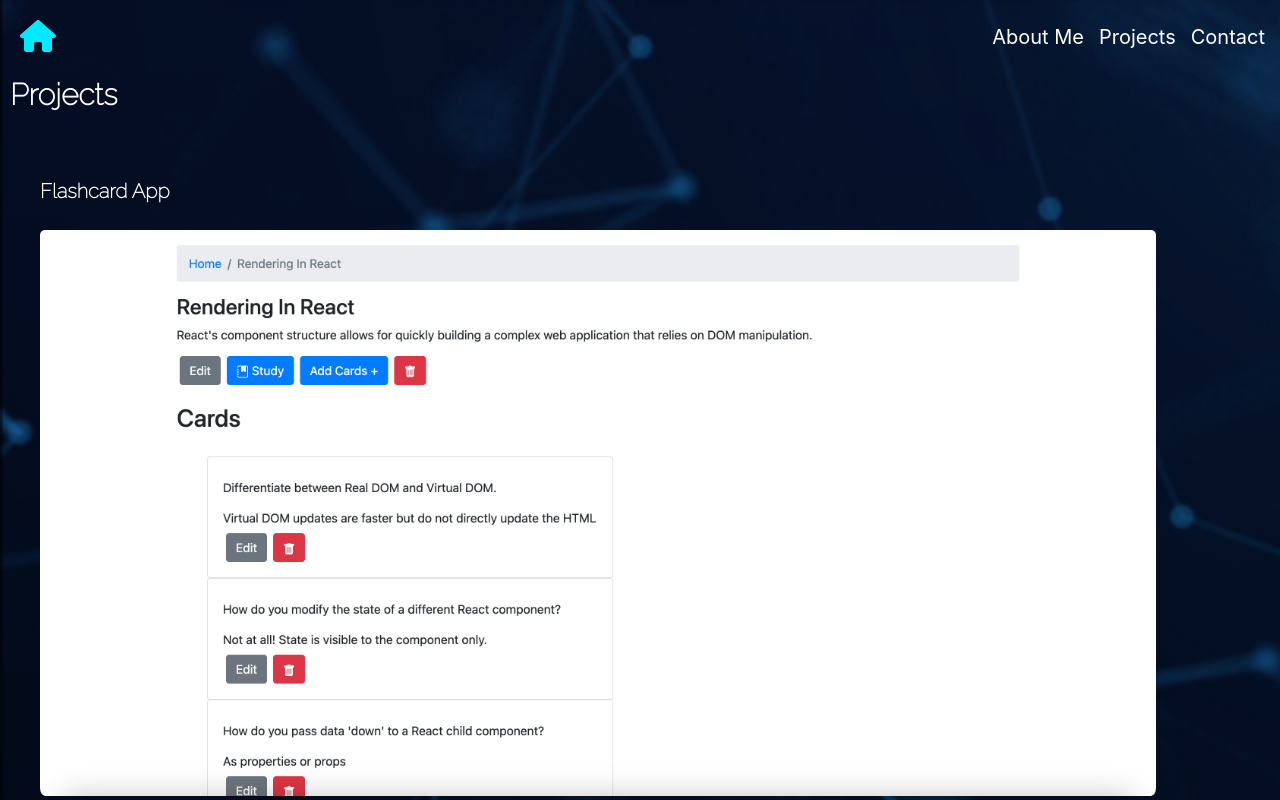
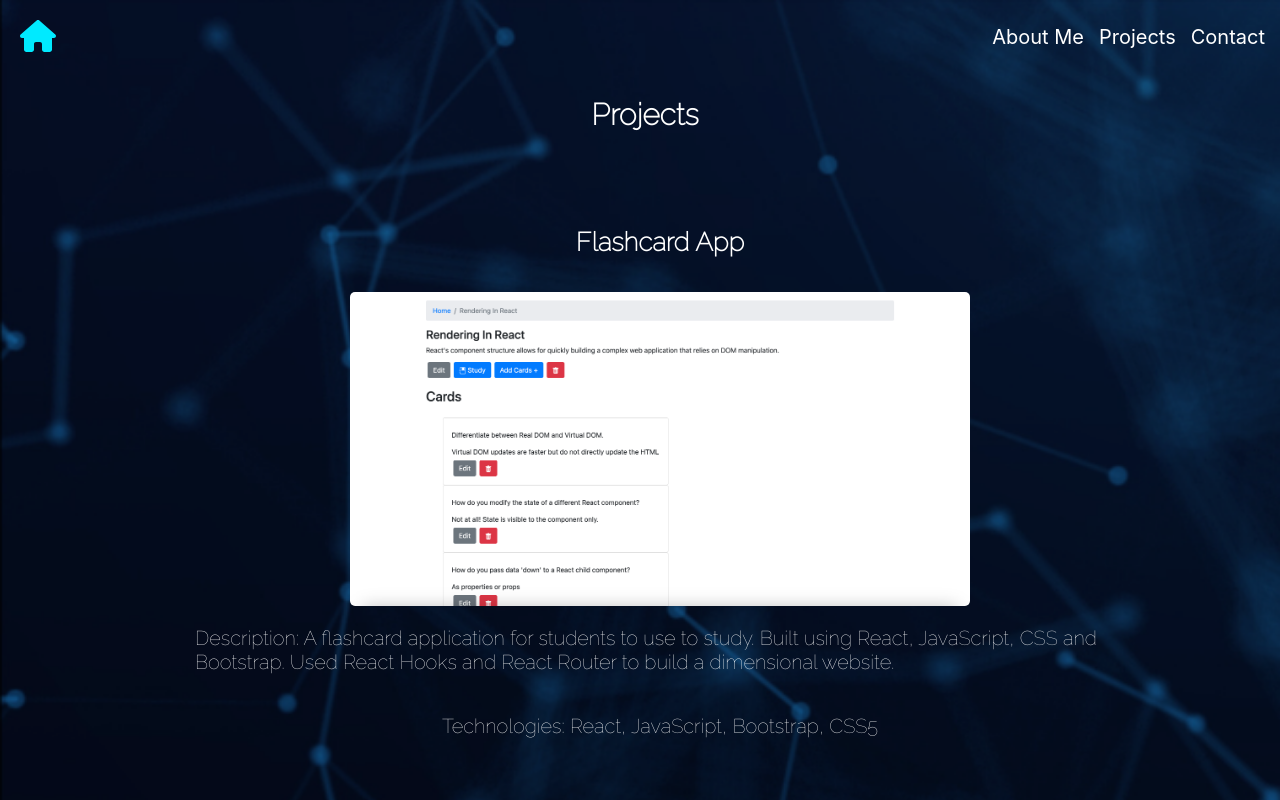
Before and after one commit to DevinaG007/my-portfolio, a React (Create React App) app: page /projects in a window 1280 px wide. Shown: the top 800 px of the page. Built offline with nearby package versions, Linux system fonts and the light colour scheme; a web font is replaced by a local one.

Commit message:
added styling to projects page

```diff
--- a/src/projects/Projects.css
+++ b/src/projects/Projects.css
@@ -4,3 +4,23 @@
 h2 {
     margin-left: 10px;
 }
+
+h4 {
+    font-size: 26px;
+}
+
+.project-images {
+    max-width: 50%;
+}
+
+.projects, .project-list {
+    padding-top: 20px;
+    display: flex;
+    flex-direction: column;
+    align-items: center;
+    justify-content: space-evenly;
+}
+
+.description {
+    max-width: 75%;
+}
--- a/src/projects/Projects.js
+++ b/src/projects/Projects.js
@@ -1,26 +1,26 @@
 import React from "react";
 import projects from "../data/projects";
 import "./Projects.css";
-import deck from "../images/flash-card-deck.png"
 
 
 export default function Projects(){
 
    const projectList = projects.map((project) => (
-        <li>
-            <h4>{project.name}</h4>
-            <img src={require("../images/" + project.image_url + ".png")}/>
-            <p>Description: {project.description}</p>
+        <li className="project-list">
+            <a href={project.link}><h4>{project.name}</h4> </a>
+                <img className="project-images" src={require("../images/" + project.image_url + ".png")} alt={project.name}/>
+            <p className="description">Description: {project.description}</p>
             <p>Technologies: {project.technologies}</p>
-            <a src={project.link}>Live Site</a>
         </li>
    ))
     return (
         <main>
+            <section className="projects">
         <h2>Projects</h2>
         <ul>
         {projectList}
         </ul>
+        </section>
         </main>
     )
 };
```
Also changed, not shown: 1 other file (tests, documents, lock files or other folders).
